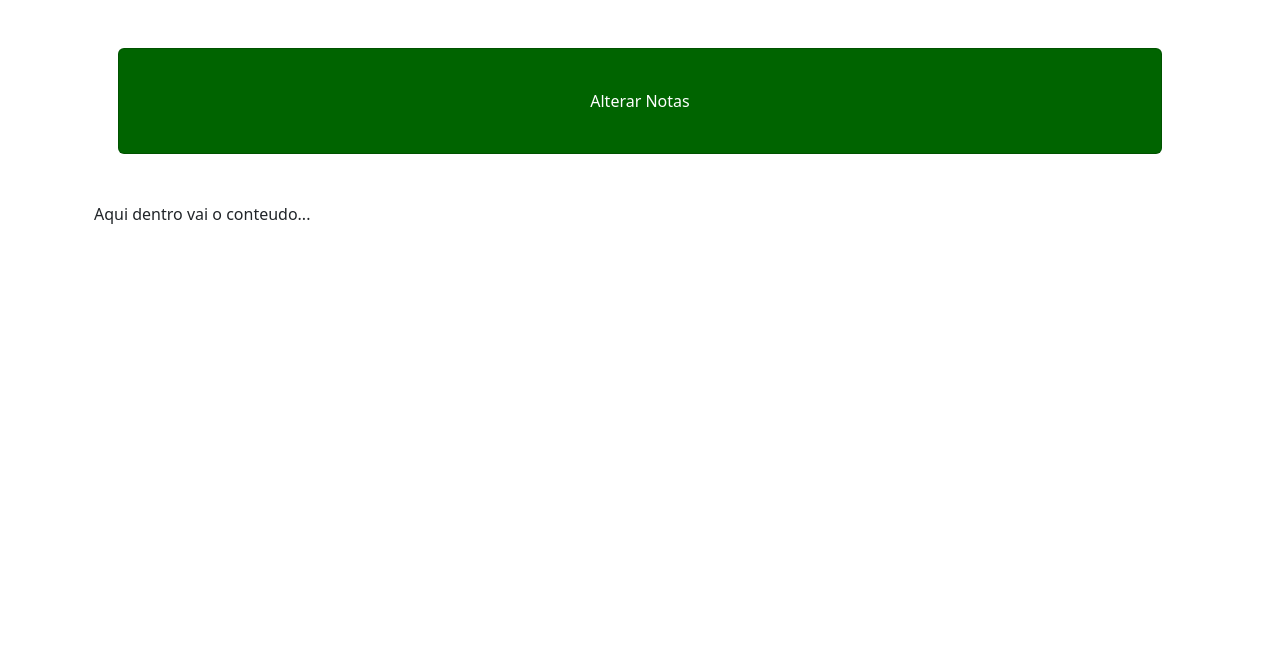
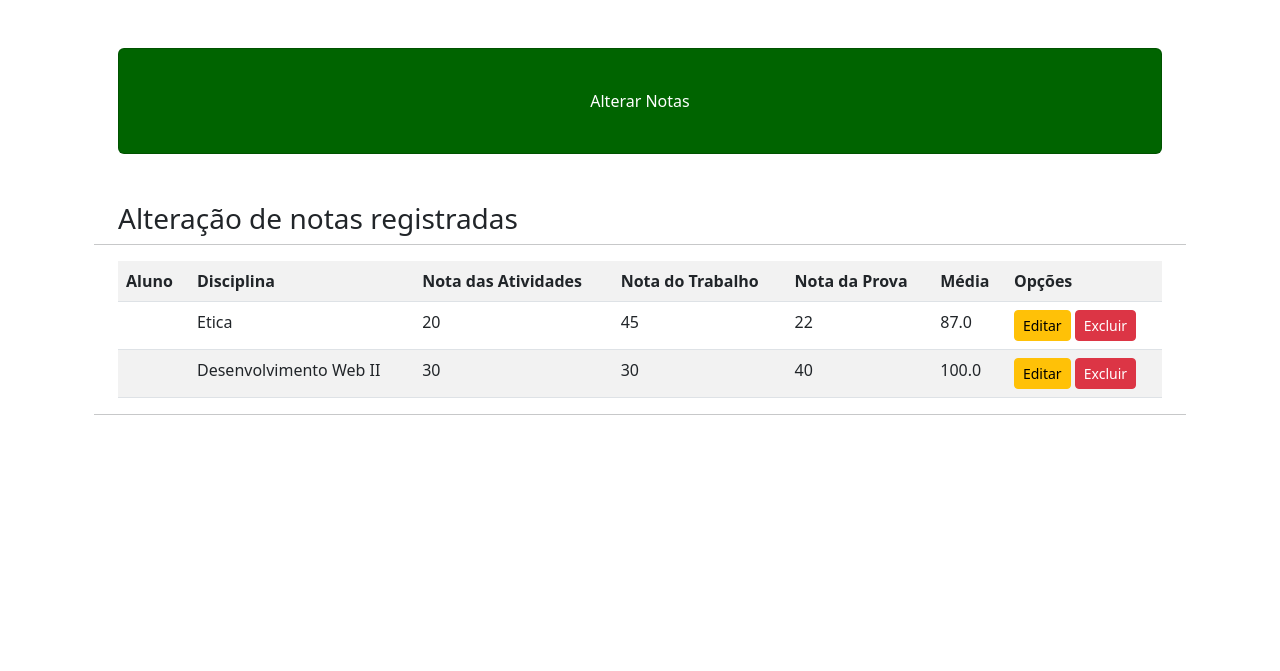
Before and after one commit to Hollow-Khight/SiteJD, a Django app: page /alterar/ in a window 1280 px wide. Shown: the part 56-727 px from the top of the page. Run offline with Django 5.2, Linux system fonts and the light colour scheme; a user stored in the database is signed in; data comes from the database, SQL or seed files in the repository; both versions use the stored data as it was after the commit; some libraries are stand-ins or nearby versions.

Commit message:
05/07/2025

```diff
--- a/usuarios/templates/usuarios/alterar.html
+++ b/usuarios/templates/usuarios/alterar.html
@@ -4,4 +4,40 @@
 
 {% block titulo %}Alterar Notas{% endblock %}
 
-{% block conteudo %}Aqui dentro vai o conteudo...{% endblock %}
+{% block conteudo %}
+<h3>Alteração de notas registradas</h3>
+<hr>
+
+<div class = "table-responsive">
+    <table class = "table table-striped">
+        <tr>
+            <th>Aluno</th>
+            <th>Disciplina</th>
+            <th>Nota das Atividades</th>
+            <th>Nota do Trabalho</th>
+            <th>Nota da Prova</th>
+            <th>Média</th>
+            <th>Opções</th>
+        </tr>
+        {% for campo in lista_notas %}
+            <tr>
+                <td>{{ user.first_name}}</td>
+                <td>{{ campo.disciplina }}</td>
+                <td>{{ campo.nota_atividades }}</td>
+                <td>{{ campo.nota_trabalho }}</td>
+                <td>{{ campo.nota_prova }}</td>
+                <td>{{ campo.media }}</td>
+                <td>
+                    <a href = "{% url 'editar_verificacao' campo.pk %}" class = "btn btn-warning btn-sm">Editar</a>
+                    <a href = "{% url 'excluir_verificacao' campo.pk %}" class = "btn btn-danger btn-sm">Excluir</a>
+                </td>
+            </tr>
+        {% empty %}
+            <tr>
+                <td colspan = "7">Nenhum registro encontrado.</td>
+            </tr>
+        {% endfor %}
+    </table>
+</div>
+<hr>
+{% endblock %}
--- a/usuarios/urls.py
+++ b/usuarios/urls.py
@@ -9,4 +9,8 @@
     path('alterar/', views.alterar,name = 'alterar'),
     path('visualizar/', views.visualizar,name = 'visualizar'),
     path('logout/', views.logout, name = 'logout'),
+    path('excluir_verificacao/<int:pk>', views.excluir_verificacao, name = "excluir_verificacao"),
+    path('excluir/<int:pk>', views.excluir, name = "excluir"),
+    path('editar_verificacao/<int:pk>', views.editar_verificacao, name = "editar_verificacao"),
+    path('editar/<int:pk>', views.editar, name = "editar"),
 ]
--- a/usuarios/views.py
+++ b/usuarios/views.py
@@ -1,5 +1,6 @@
 from django.shortcuts import render
-from django.http.response import HttpResponse
+from django.http.response import HttpResponse, HttpResponseRedirect
+from django.urls import reverse
 from django.contrib.auth.models import User
 from django.contrib.auth import authenticate
 from django.contrib.auth import login as login_django, logout as logout_django
@@ -76,10 +77,13 @@
             return render(request, 'usuarios/home.html')
 
 def alterar(request):
-    if request.user.is_authenticated:
-        return render(request, 'usuarios/alterar.html')
-    else:
-        return HttpResponse("Faça o login para acessar!")
+    if request.method == "GET":
+        if request.user.is_authenticated:
+            lista_notas = Nota.objects.all()
+            dicionario_notas = {'lista_notas':lista_notas}
+            return render(request, 'usuarios/alterar.html', dicionario_notas)
+        else:
+            return HttpResponse("Faça o login para acessar!")
 
 def visualizar(request):
     if request.method == "GET":
@@ -99,3 +103,44 @@
             lista_notas = Nota.objects.filter(disciplina=disciplina)
             dicionario_notas_filtradas = {'lista_notas':lista_notas}
             return render(request, 'usuarios/visualizar.html', dicionario_notas_filtradas)
+
+def excluir_verificacao(request, pk):
+    if request.method == "GET":
+        if request.user.is_authenticated:
+            lista_notas = Nota.objects.get(pk=pk)
+            dicionario_notas = {'lista_notas':lista_notas}
+            return render(request, 'usuarios/excluir.html', dicionario_notas)
+        else:
+            return HttpResponse("Faça o login para acessar!")
+
+def excluir(request, pk):
+    if request.method == "GET":
+        if request.user.is_authenticated:
+            disciplina_selecionada = Nota.objects.get(pk=pk)
+            disciplina_selecionada.delete()
+            return HttpResponseRedirect(reverse('alterar'))
+        else:
+            return HttpResponse("Faça o login para acessar!")
+
+def editar_verificacao(request, pk):
+    if request.method == "GET":
+        if request.user.is_authenticated:
+            lista_notas = Nota.objects.get(pk=pk)
+            dicionario_notas = {'lista_notas':lista_notas}
+            return render(request, 'usuarios/editar.html', dicionario_notas)
+        else:
+            return HttpResponse("Faça o login para acessar!")
+
+def editar(request, pk):
+    if request.method == "POST":
+        if request.user.is_authenticated:
+            nome_aluno = request.user.first_name
+            disciplina = request.POST.get('disciplina')
+            nota_atividades = request.POST.get('nota_atividades')
+            nota_trabalho = request.POST.get('nota_trabalho')
+            nota_prova = request.POST.get('nota_prova')
+            media = int(nota_atividades) + int(nota_trabalho) + int(nota_prova)
+            Nota.objects.filter(pk=pk).update(nome_aluno=nome_aluno, disciplina=disciplina, nota_atividades=nota_atividades, nota_trabalho=nota_trabalho, nota_prova=nota_prova, media=media)
+            return HttpResponseRedirect(reverse('alterar'))
+        else:
+            return HttpResponse("Faça o login para acessar!")
```
Also changed, not shown: usuarios/templates/usuarios/editar.html (added, +38 -0 lines), usuarios/templates/usuarios/excluir.html (added, +15 -0 lines), db.sqlite3.
